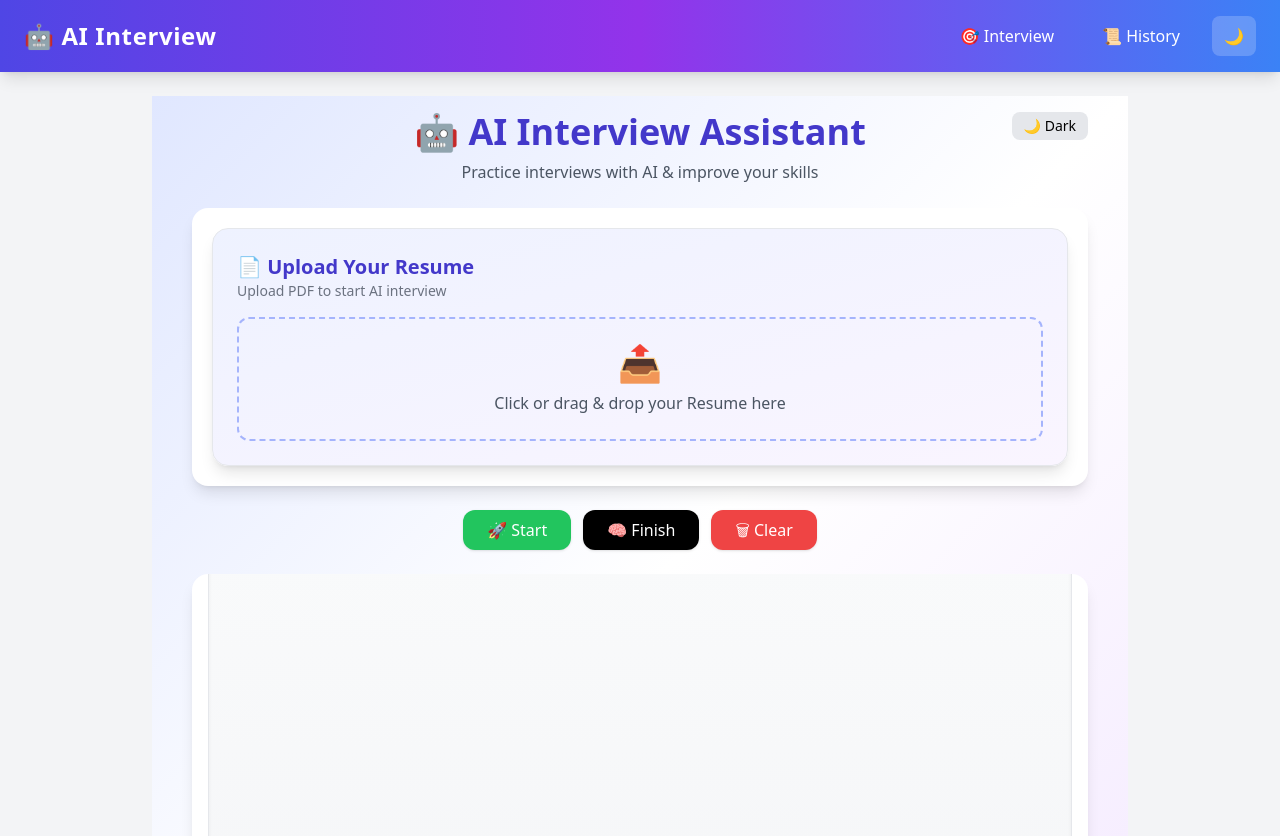
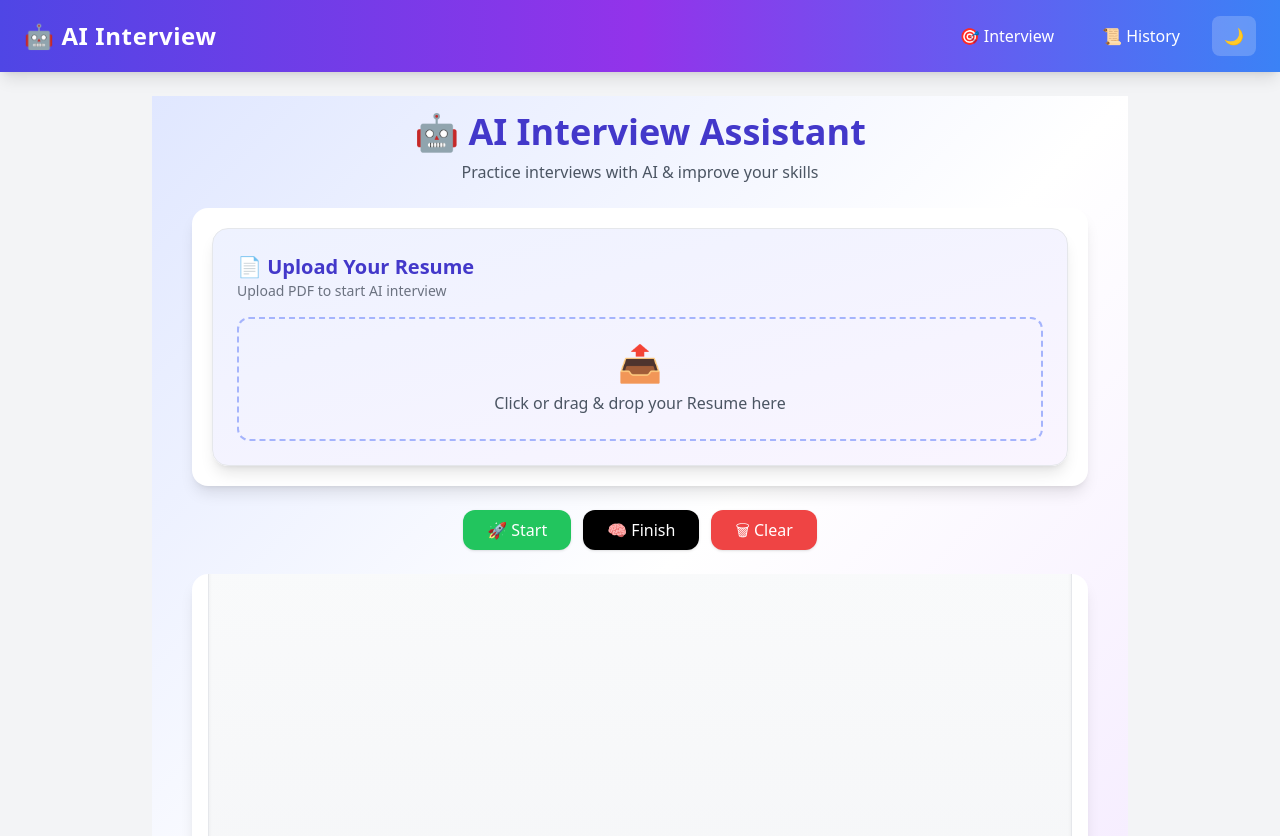
Before and after one commit to alamnabiullha-dev/AI-Interview-Assistant, a React (Vite) app in the folder frontend/: page / in a window 1280 px wide. Shown: the top 836 px of the page. Built offline with nearby package versions, Linux system fonts and the light colour scheme.

Commit message:
Update Interview.jsx

```diff
--- a/frontend/src/pages/Interview.jsx
+++ b/frontend/src/pages/Interview.jsx
@@ -164,12 +164,6 @@ export default function Interview() {
                         Practice interviews with AI & improve your skills
                     </p>
 
-                    <button
-                        onClick={toggleTheme}
-                        className="absolute right-0 top-0 bg-gray-200 dark:bg-gray-700 px-3 py-1 rounded-lg text-xs sm:text-sm"
-                    >
-                        {darkMode ? "☀ Light" : "🌙 Dark"}
-                    </button>
                 </div>
 
                 {/* RESUME */}
```
